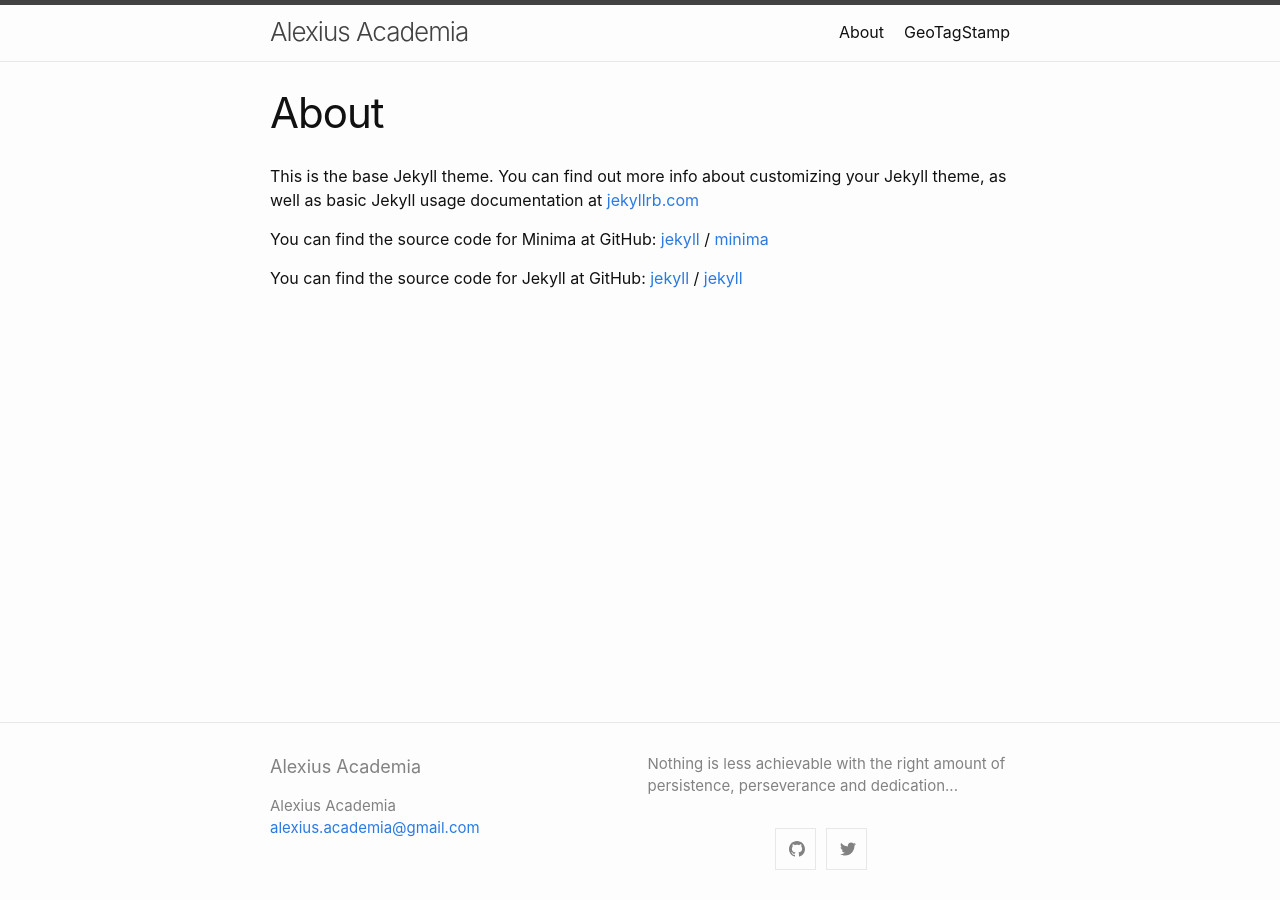
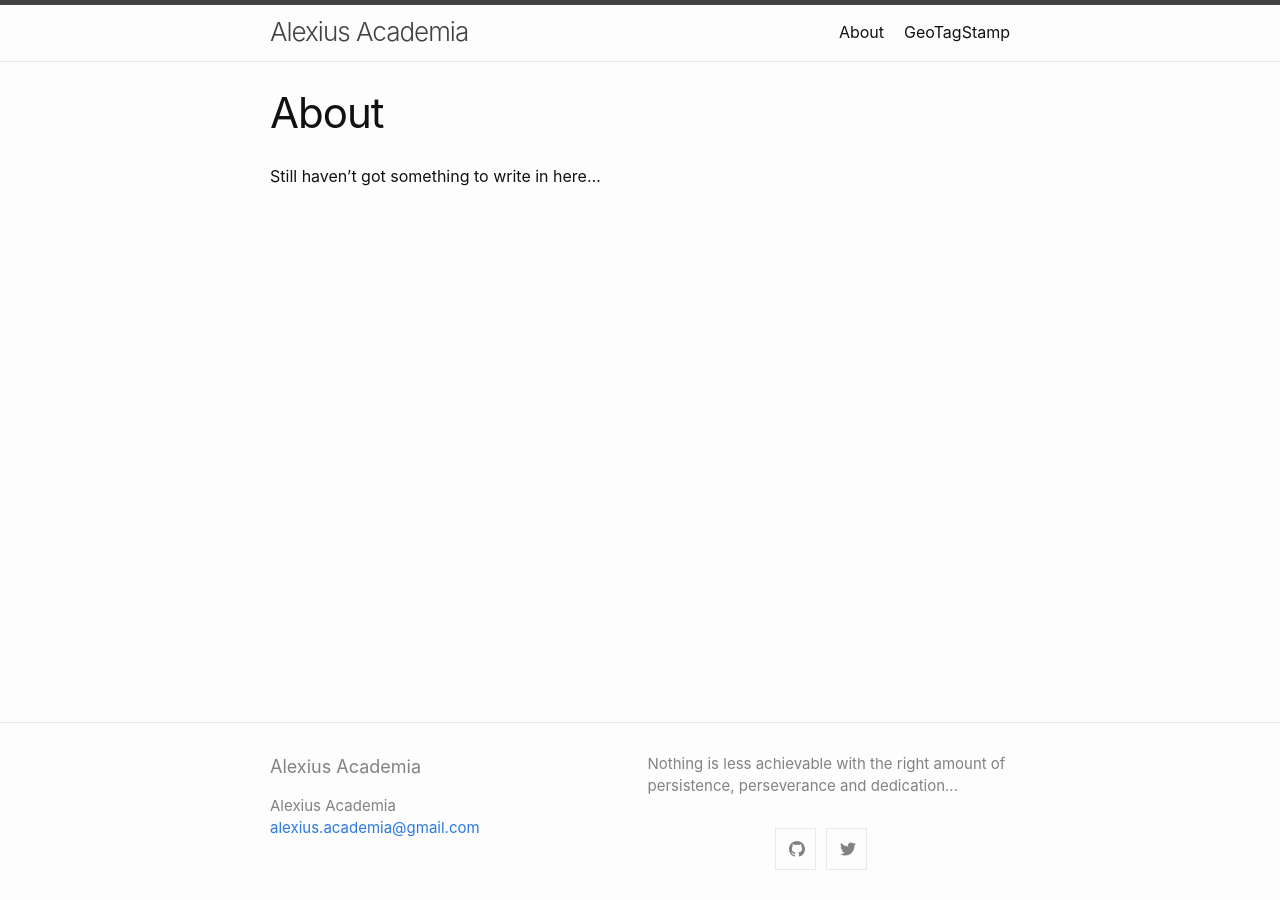
Before and after one commit to alexiusacademia/alexiusacademia.github.io, a Jekyll site: the page built from about.md, in a window 1280 px wide. Built offline with Jekyll 4.4.1, drawn with Linux system fonts in a browser that asks for light colours; comment, search, counter and statistics services are not loaded.

Commit message:
Updated about page.

```diff
--- a/about.md
+++ b/about.md
@@ -4,15 +4,4 @@
 permalink: /about/
 ---
 
-This is the base Jekyll theme. You can find out more info about customizing your Jekyll theme, as well as basic Jekyll usage documentation at [jekyllrb.com](https://jekyllrb.com/)
-
-You can find the source code for Minima at GitHub:
-[jekyll][jekyll-organization] /
-[minima](https://github.com/jekyll/minima)
-
-You can find the source code for Jekyll at GitHub:
-[jekyll][jekyll-organization] /
-[jekyll](https://github.com/jekyll/jekyll)
-
-
-[jekyll-organization]: https://github.com/jekyll
+Still haven't got something to write in here...
```
Also changed, not shown: Gemfile.lock.
